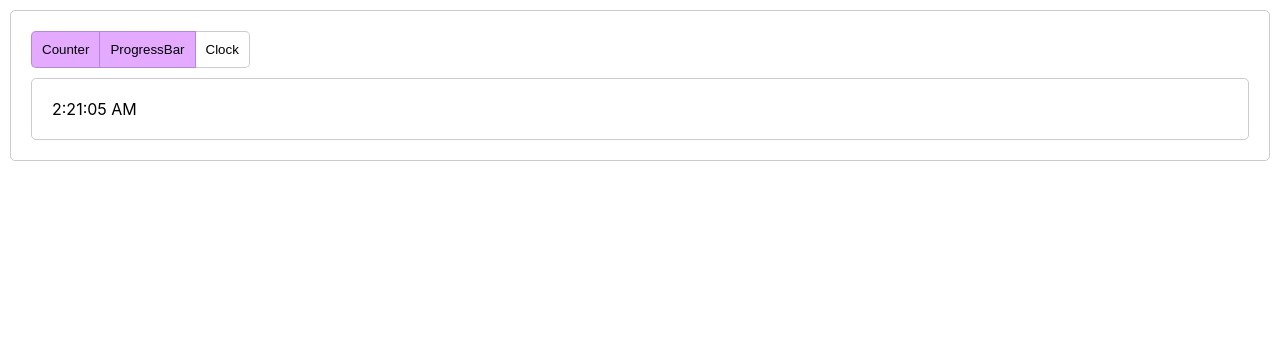
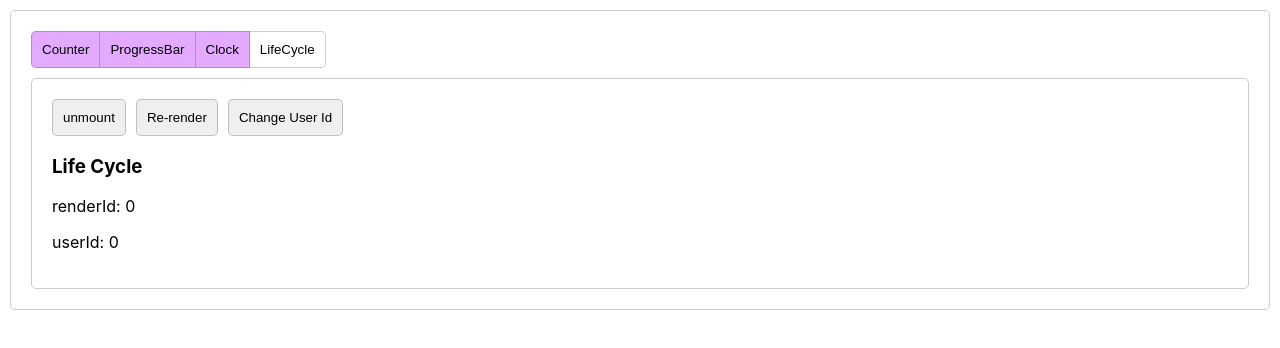
Before and after one commit to franleplant/react-101, a React (Create React App) app: page / in a window 1280 px wide. Shown: the top 348 px of the page. Built offline with nearby package versions, Linux system fonts and the light colour scheme; the HTML template or start-up script is replaced by a standard one.

Commit message:
life cycle example

```diff
--- a/src/App.tsx
+++ b/src/App.tsx
@@ -3,15 +3,17 @@ import ExampleSelector from "./ExampleSelector";
 import Counter from "./Counter";
 import ProgressBar from "./ProgressBar";
 import Clock from "./Clock";
+import LifeCycle from "./LifeCycle";
 
 const OPTIONS = [
   { label: "Counter", Component: Counter },
   { label: "ProgressBar", Component: ProgressBar },
   { label: "Clock", Component: Clock },
+  { label: "LifeCycle", Component: LifeCycle },
 ];
 
 export default function App() {
-  const [exampleId, setExampleId] = useState(2);
+  const [exampleId, setExampleId] = useState(3);
 
   const Example = OPTIONS[exampleId].Component;
 
--- /dev/null
+++ b/src/LifeCycle.tsx
@@ -0,0 +1,80 @@
+import React, { useState, useEffect, useCallback, useRef } from "react";
+
+export default function LifeCycleContainer() {
+  const [renderId, setRenderId] = useState(0);
+  const [userId, setUserId] = useState(0);
+  const [isMounted, setIsMounted] = useState(true);
+
+  function toggleIsMounted() {
+    setIsMounted((isMounted) => !isMounted);
+  }
+
+  function reRender() {
+    console.log("==========")
+    setRenderId((id) => id + 1);
+  }
+
+  function changeUser() {
+    console.log("==========")
+    setUserId((id) => id + 1);
+  }
+
+  return (
+    <div className="flow">
+      <div className="inline-flow">
+        <button className="button" type="button" onClick={toggleIsMounted}>
+          {isMounted ? "unmount" : "mount"}
+        </button>
+        <button className="button" type="button" onClick={reRender}>
+          Re-render
+        </button>
+        <button className="button" type="button" onClick={changeUser}>
+          Change User Id
+        </button>
+      </div>
+      {isMounted && <LifeCycle renderId={renderId} userId={userId} />}
+    </div>
+  );
+}
+
+export interface IProps {
+  renderId: number;
+  userId: number;
+}
+
+export function LifeCycle(props: IProps) {
+  const { renderId, userId } = props;
+  console.log("render", props);
+
+  useEffect(() => {
+    console.log("side effects render", renderId);
+
+    return () => {
+      console.log("cleanup render", renderId);
+    };
+  });
+
+  useEffect(() => {
+    console.log("mounted! in render", renderId);
+
+    return () => {
+      console.log("unmounted! in render", renderId);
+    };
+  }, []);
+
+  useEffect(() => {
+    console.log(`fetch user ${userId} `);
+
+    return () => {
+      console.log(`forget user ${userId} `);
+    };
+  }, [userId]);
+
+  return (
+    <div>
+      <h3>Life Cycle</h3>
+      <p>{`renderId: ${renderId}`}</p>
+      <p>{`userId: ${userId}`}</p>
+    </div>
+  )
+}
--- a/src/index.css
+++ b/src/index.css
@@ -24,6 +24,17 @@ body,
   border-radius: 5px;
 }
 
+.button {
+  padding: 10px;
+  border: 1px solid rgba(0, 0, 0, 0.2);
+  border-radius: 5px;
+  cursor: pointer;
+}
+
+.button:hover {
+  background: #ccc;
+}
+
 .select {
   padding: 10px;
   border: 1px solid #ccc;
@@ -32,6 +43,10 @@ body,
 
 .flow > * + * {
   margin-top: 10px;
+}
+
+.inline-flow > * + * {
+  margin-left: 10px;
 }
 
 .margin_around {
```
